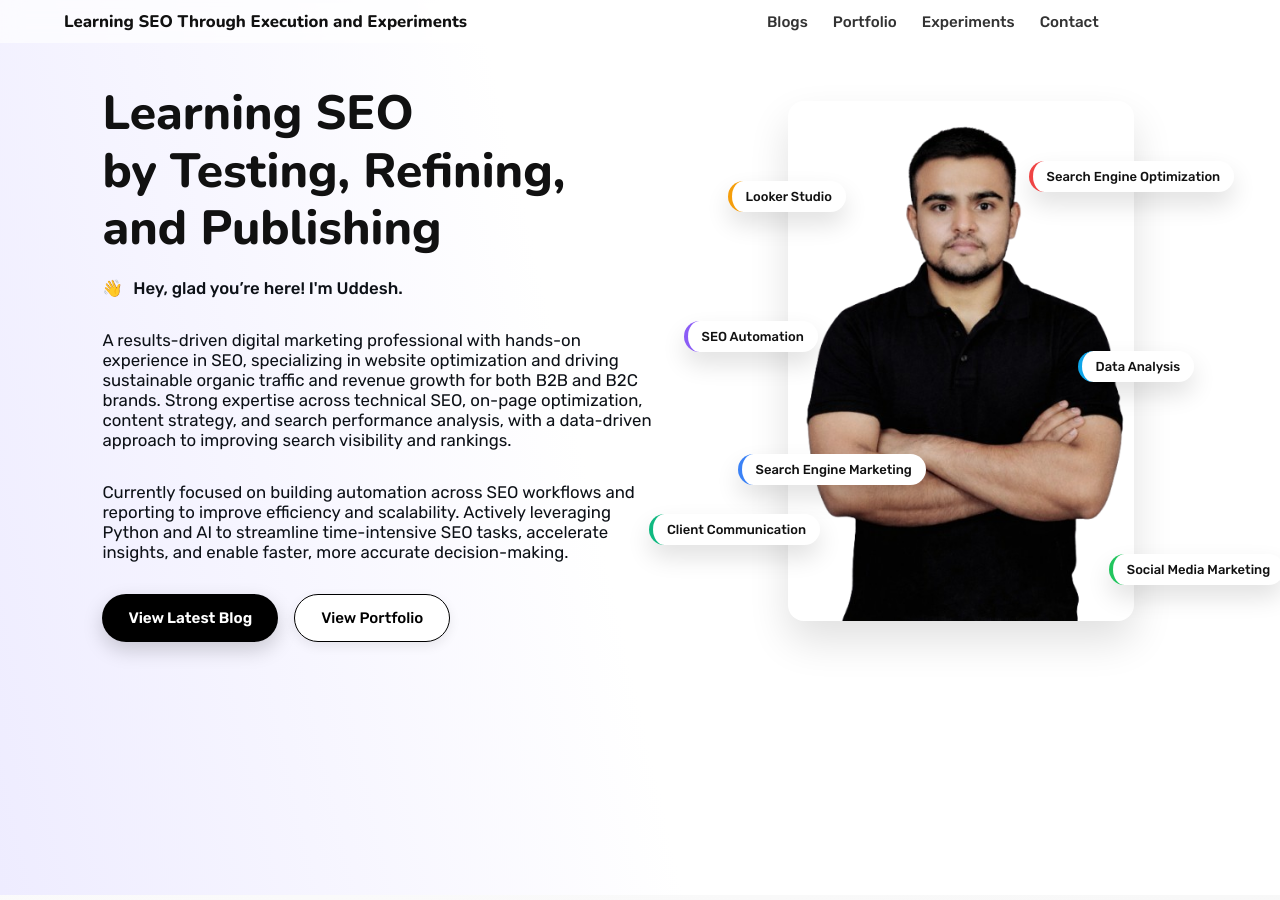
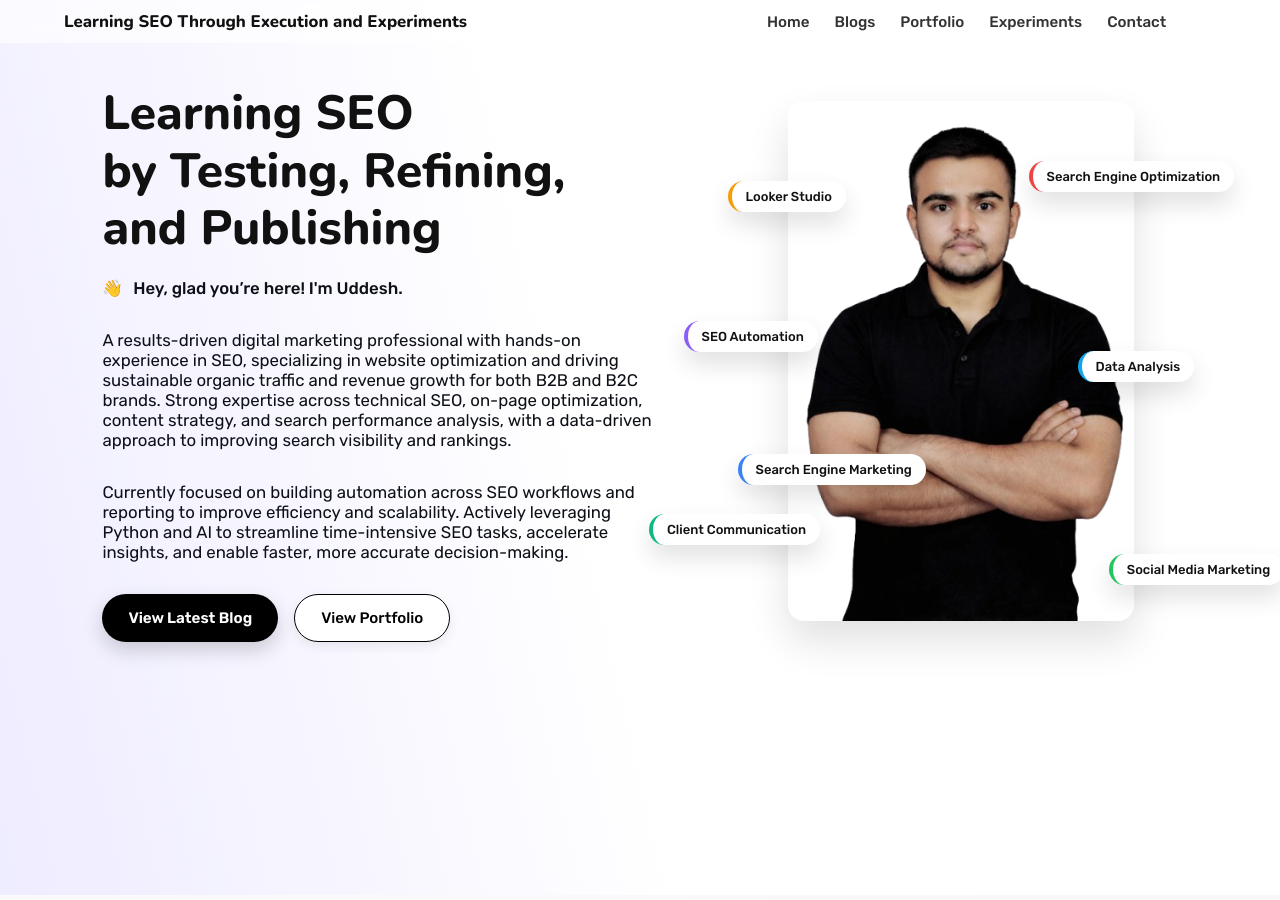
Before and after one commit to uddeshbommawar/uddeshbommawar.github.io, a Jekyll site: the page built from index.md, in a window 1280 px wide. Built offline with Jekyll 4.4.1, drawn with Linux system fonts in a browser that asks for light colours.

Commit message:
Update default.html

```diff
--- a/_layouts/default.html
+++ b/_layouts/default.html
@@ -45,6 +45,7 @@ height="0" width="0" style="display:none;visibility:hidden"></iframe></noscript>
 
       <!-- Navigation -->
       <nav class="site-nav">
+        <a href="{{ site.baseurl }}/Home/">Home</a>
         <a href="{{ site.baseurl }}/blog/">Blogs</a>
         <a href="{{ site.baseurl }}/portfolio/">Portfolio</a>
         <a href="{{ site.baseurl }}/experiments/">Experiments</a>
```
